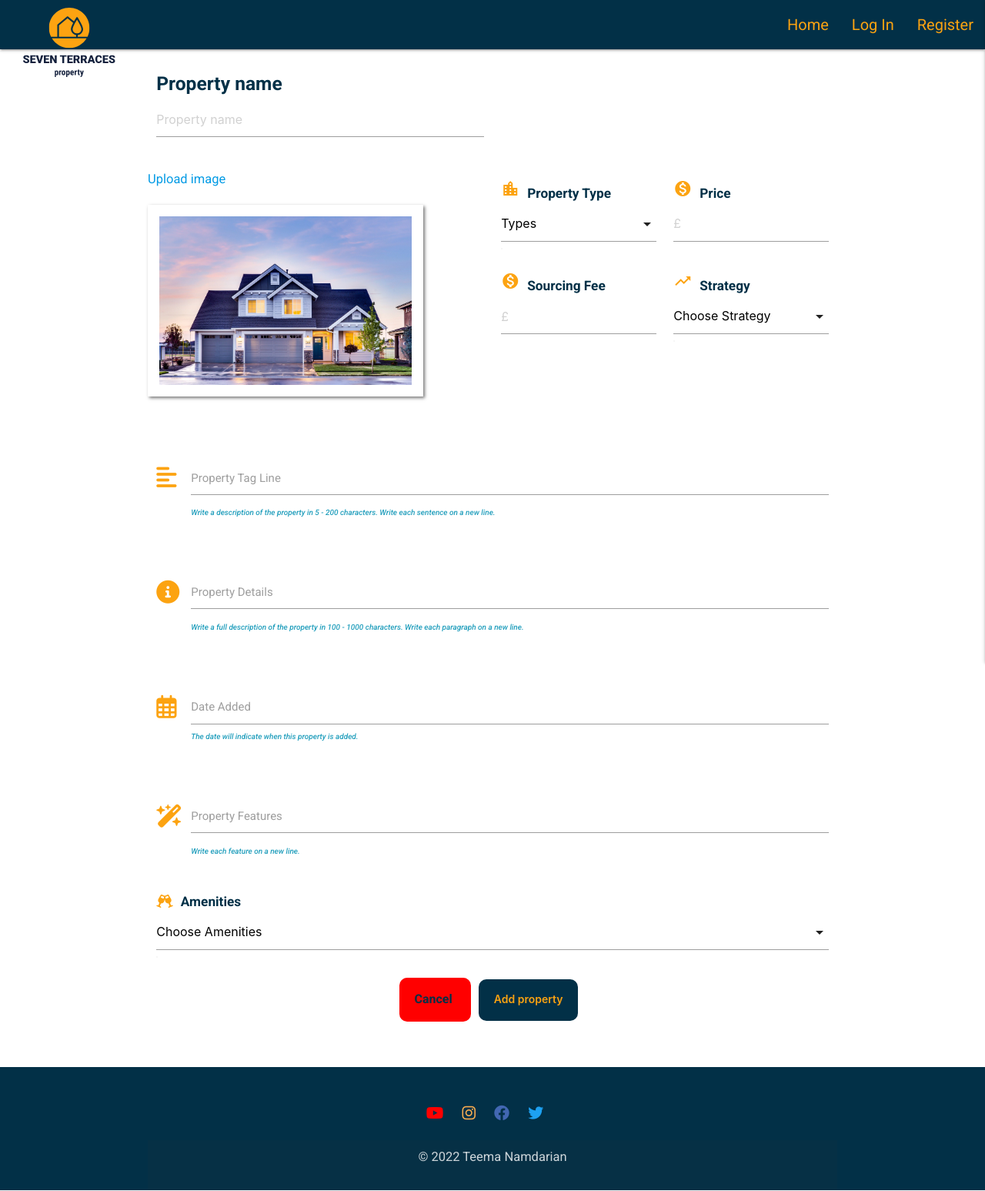
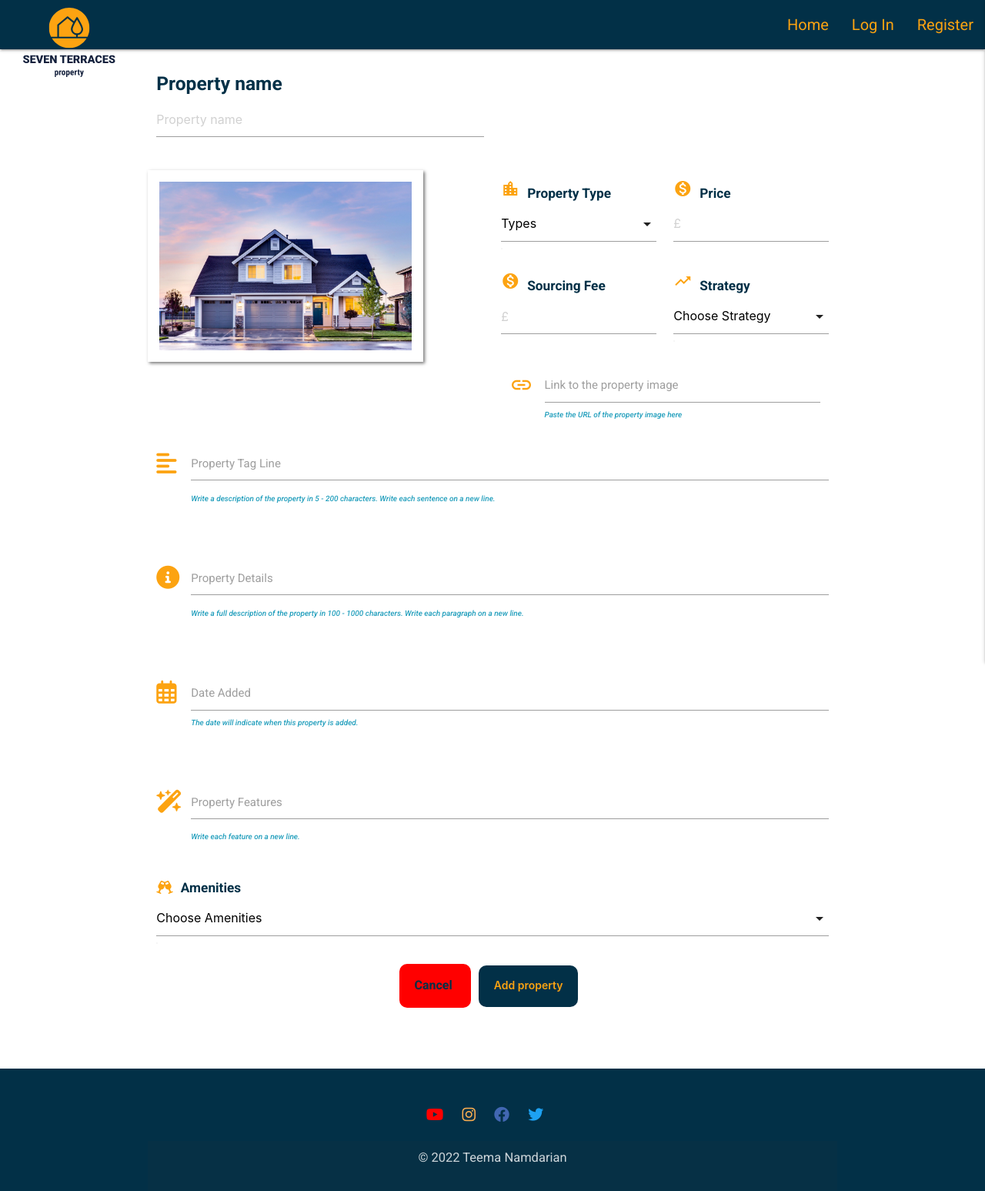
Before and after one commit to TNamdarian/seven-terraces, a Flask app: page /add_property in a window 1280 px wide. Shown: the whole page at 77% size. Run offline with Flask 2, Linux system fonts and the light colour scheme; data that the repository does not hold is empty; some libraries are stand-ins or nearby versions.

Commit message:
Edit image uploading bugs on MongoDB and python

```diff
--- a/app.py
+++ b/app.py
@@ -5,8 +5,6 @@ from flask import (
 from flask_pymongo import PyMongo
 from bson.objectid import ObjectId
 from bson import json_util
-from bson.json_util import dumps
-from werkzeug.utils import secure_filename
 from werkzeug.security import generate_password_hash, check_password_hash
 if os.path.exists("env.py"):
     import env
@@ -230,109 +228,78 @@ def view_property(property_id):
     return render_template('view_property.html', property=property)
 
 
-# ADD NEW PROPERTY
-@app.route('/add_property')
+# --- Add_PROPERTY FUNCTIONALITY --- #
+@app.route("/add_property", methods=["GET", "POST"])
 def add_property():
     """
-    ADD NEW PROPERTY
+    Add_PROPERTY FUNCTIONALITY
     """
-    return render_template('add_property.html',
-                            title="Add property",
-                            categories = mongo.db.categories.find(),
-                            amenities=mongo.db.amenities.find(),
-                            type=mongo.db.type.find())
+    if request.method == "POST":
+        property = {
+            "category_name": request.form.get("category_name"),
+            "property_name": request.form.get("property_name"),
+            "property_description": request.form.get("property_description"),
+            "property_details": string_to_array(request.form.get("property_details")),
+            "property_added_date": request.form.get("property_added_date"),
+            "property_image": request.form.get("property_image"),
+            "author": session["user"],
+            "type": request.form.get("type"),
+            "price": request.form.get("price"),
+            "sourcing_fee": request.form.get("sourcing_fee"),
+            "amenities": request.form.getlist('amenities'),
+            "features": string_to_array(request.form.get("features"))
+        }
+        mongo.db.properties.insert_one(property)
+        flash("Your Property Successfully Added")
+        return redirect(url_for("get_properties"))
+
+    categories = mongo.db.categories.find().sort("category_name", 1)
+    type = mongo.db.type.find().sort("type", 1)
+    amenities = mongo.db.amenities.find().sort("amenity", 1)
+    features = mongo.db.amenities.find().sort("feature", 1)
+    return render_template("add_property.html", categories=categories, type=type, amenities=amenities, property=features)
 
 
-# I learn how to save and retrieve files in MongoDB by watching
-# the following tutorial: https://www.youtube.com/watch?v=DsgAuceHha4
-@app.route('/insert_property', methods=['POST'])
-def insert_property():
-    """
-    ADD PROPERTY FUNTION
-    """
-    if 'property_image' in request.files:
-        property_image = request.files['property_image']
-        if property_image != "":
-            mongo.save_file(property_image.filename, property_image)
-
-        mongo.db.properties.insert_one({
-                'property_name': request.form['property_name'],
-                'property_description': request.form['property_description'],
-                'type': request.form['type'],
-                'price': request.form['price'],
-                'sourcing_fee': request.form['sourcing_fee'],
-                'amenities': request.form.getlist('amenities'),
-                'property_details': string_to_array(request.form['property_details']),
-                'features': string_to_array(request.form['features']),
-                'property_image': property_image.filename,
-                'author': session['user'],
-                'property_added_date': request.form['property_added_date'],
-                'category_name': request.form['category_name']
-            })
-    return redirect(url_for('get_properties'))
-
-
-# EDIT PROPERTY VIEW
-@app.route('/edit_property/<property_id>')
+# --- Edit_PROPERTY FUNCTIONALITY --- #
+@app.route("/edit_property/<property_id>", methods=["GET", "POST"])
 def edit_property(property_id):
     """
-    EDIT PROPERTY VIEW
-    """
-    property = mongo.db.properties.find_one({"_id": ObjectId(property_id)})
-    list_features = '\n'.join(property['features'])
-    list_property_details = '\n'.join(property['property_details'])
-
-    return render_template('edit_property.html',
-                            property=property,
-                            categories=mongo.db.categories.find(),
-                            amenities=mongo.db.amenities.find(),
-                            type=mongo.db.type.find(),
-                            list_features=list_features,
-                            list_property_details=list_property_details)
-
-
-# In the video below I learned how to upload images into MongoDB:
-# https://www.youtube.com/watch?v=DsgAuceHha4
-@app.route('/update_property/<property_id>', methods=['GET', 'POST'])
-def update_property(property_id):
-    """
-    Funcion to update properties.
+    Edit_PROPERTY FUNCTIONALITY
     """
     properties = mongo.db.properties
     property = mongo.db.properties.find({"_id": ObjectId(property_id)})
-    if 'property_image' in request.files:
-            property_image = request.files['property_image']
-            mongo.save_file(property_image.filename, property_image)
 
-            properties.update_one({"_id": ObjectId(property_id)}, {"$set":
-                {
-                    'property_name': request.form['property_name'].capitalize(),
-                    'property_description': request.form['property_description'],
-                    'type': request.form['type'],
-                    'price': request.form['price'],
-                    'sourcing_fee': request.form['sourcing_fee'],
-                    'amenities': request.form.getlist('amenities'),
-                    'property_details': string_to_array(request.form['property_details']),
-                    'features': string_to_array(request.form['features']),
-                    'property_image': property_image.filename,
-                    'author': session['user'],
-                    'property_added_date': request.form['property_added_date'],
-                    'category_name': request.form['category_name']
-                }})
+    if request.method == "POST":
+        submit = {
+            "category_name": request.form.get("category_name"),
+            "property_name": request.form.get("property_name"),
+            "property_description": request.form.get("property_description"),
+            "property_details": string_to_array(request.form.get("property_details")),
+            "property_added_date": request.form.get("property_added_date"),
+            "property_image": request.form.get("property_image"),
+            "author": session["user"],
+            "type": request.form.get("type"),
+            "price": request.form.get("price"),
+            "amenities": request.form.getlist('amenities'),
+            "sourcing_fee": request.form.get("sourcing_fee"),
+            "features": string_to_array(request.form.get("features"))
+        }
+        mongo.db.properties.update_one(
+            {"_id": ObjectId(property_id)}, {"$set": submit})
+        flash("Property successfully updated")
+        return redirect(url_for("edit_property", property_id=ObjectId(property_id)))
+    ## This object is used for rendering in the form
+    property = mongo.db.properties.find_one({"_id": ObjectId(property_id)})
+    read_property_obj = {**property} ## copy the object from the DataBase, because the object from the DB is immutable (cannot change values)
+    read_property_obj['property_details'] = "".join(read_property_obj['property_details'])
+    read_property_obj['features'] = "".join(read_property_obj['features'])
+    read_property_obj['amenities'] = "".join(read_property_obj['amenities'])
+    # read_property_obj.property_details = read_property_obj.property_details.join()
+    categories = mongo.db.categories.find().sort("category_name", 1)
+    type = mongo.db.type.find().sort("type", 1)
+    amenities = mongo.db.amenities.find().sort("amenity")
 
-            if property_image.filename != "":
-                properties.update_one({"_id": ObjectId(property_id)},{ "$set": {'property_image':property_image.filename}})
-
-    return redirect(url_for("view_property", property_id=property_id))
-
-
-# FUNTION FOR UPLOADING IMAGES
-@app.route('/img_uploads/<filename>')
-def img_uploads(filename):
-    """
-    UPLOADING IMAGES
-    """
-    return mongo.db.send_file(filename)
+    return render_template("edit_property.html", property=read_property_obj, categories=categories, type=type, amenities=amenities)
 
 
 # --- DELETE_PROPERTY FUNCTIONALITY --- #
--- a/static/css/style.css
+++ b/static/css/style.css
@@ -163,6 +163,11 @@ h4.warning {
 }
 
 #parallax1 {
+    background-image: url("../images/parallax/seventerraces.jpg");
+    height: 500px;
+}
+
+#parallax-1 {
     background-image: url("../images/parallax/seventerraces.jpg");
     height: 500px;
 }
@@ -873,3 +878,9 @@ footer .copyright {
         background-attachment: scroll;
     }
 }
+
+@media only screen and (max-width: 1000px) {
+    #parallax-1 {
+        display: none;
+    }
+}
--- a/templates/add_property.html
+++ b/templates/add_property.html
@@ -5,7 +5,7 @@
 <div class="container">
     <div class="row">
         <!--Add a Property Form-->
-        <form method="POST" action="{{ url_for('insert_property') }}" enctype="multipart/form-data">
+        <form method="POST" action="{{ url_for('add_property') }}" enctype="multipart/form-data">
             <!-- Property Name -->
             <div class="row">
                 <div class="input-field col s12 m12 l6">
@@ -13,31 +13,10 @@
                     <input placeholder="Property name" id="property_name" name="property_name" type="text" class="validate" required="">
                 </div>
             </div>
-            <!-- Property Image -->
+            <!-- Default Image -->
             <div class="img-details col s12 m12 l6">
-                <!-- Modal Trigger -->
-                <div class="row">
-                    <a class="modal-trigger" href="#modal1">Upload image</a>
-                </div>
                 <div class="row img-wrapper">
-                    <a class="modal-trigger" href="#modal1">
                     <img src="{{url_for('static', filename='images/upload_images/default.jpg')}}" alt="default_property_image">
-                    </a>
-                </div>
-                <!-- Modal Structure-->
-                <div id="modal1" class="modal">
-                    <div class="file-field input-field">
-                        <div class="btn">
-                            <a href="#" class="btn btn-primary m-3">Upload Images</a>
-                            <input type="file" name="property_image" id="property_image" accept="image/*" onchange="previewFile()">
-                        </div>
-                        <div class="file-path-wrapper">
-                            <input class="file-path validate" type="text" placeholder="Upload image">
-                        </div>
-                        <div class="right-align">
-                            <a href="#!" class="modal-action modal-close waves-effect waves-green">Done</a>
-                        </div>
-                    </div>
                 </div>
             </div>
             <!-- property details -->
@@ -55,13 +34,13 @@
                     </div>
                     <div class="col s6">
                         <h6><i class="material-icons">monetization_on</i>Price</h6>
-                        <input placeholder="£" id="price" name="price" type="number" class="validate" min="1" required="">
+                        <input placeholder="£" id="price" name="price" type="text" class="validate" min="1" required="">
                     </div>
                 </div>
                 <div class="row details-row">
                     <div class="col s6">
                         <h6><i class="material-icons">monetization_on</i>Sourcing Fee</h6>
-                        <input placeholder="£" id="sourcing_fee" name="sourcing_fee" type="number" class="validate" min="1" required="">
+                        <input placeholder="£" id="sourcing_fee" name="sourcing_fee" type="text" class="validate" min="1" required="">
                     </div>
                     <div class="col s6">
                         <h6><i class="material-icons">trending_up</i>Strategy</h6>
@@ -73,6 +52,16 @@
                         </select>
                         <label for="category_name">Property Category</label>
                     </div>
+                </div>
+            </div>
+            <!-- Property Image-->
+            <div class="row field-row">
+                <div class="img-details col s12 m12 l6">
+                    <div class="input-field col s12 m12">
+                        <i class="material-icons prefix">link</i>
+                        <input id="property_image" name="property_image" minlength="10" type="url" class="validate" required>
+                        <label for="property_image">Link to the property image</label>
+                        <span class="helper-text" data-error="Copy the url to the image and paste in the box." data-success="Excellent!">Paste the URL of the property image here</span>
                     </div>
                 </div>
                 <!-- Property Short Description -->
--- a/templates/index.html
+++ b/templates/index.html
@@ -18,7 +18,7 @@
 <!-- Property Cards -->
 <div class="row parallax-row">
     <div class="col s12 m12 l6">
-        <div class="parallax" id="parallax1"></div>
+        <div class="parallax" id="parallax-1"></div>
     </div>
     <div class="col s12 m12 l6">
         <h1 class="home-heading">Featured Properties!</h1>
```
Also changed, not shown: templates/categories.html (deleted, +0 -41 lines), templates/edit_property.html (+14 -28 lines). Lines whose indentation alone changed are shown as unchanged.
